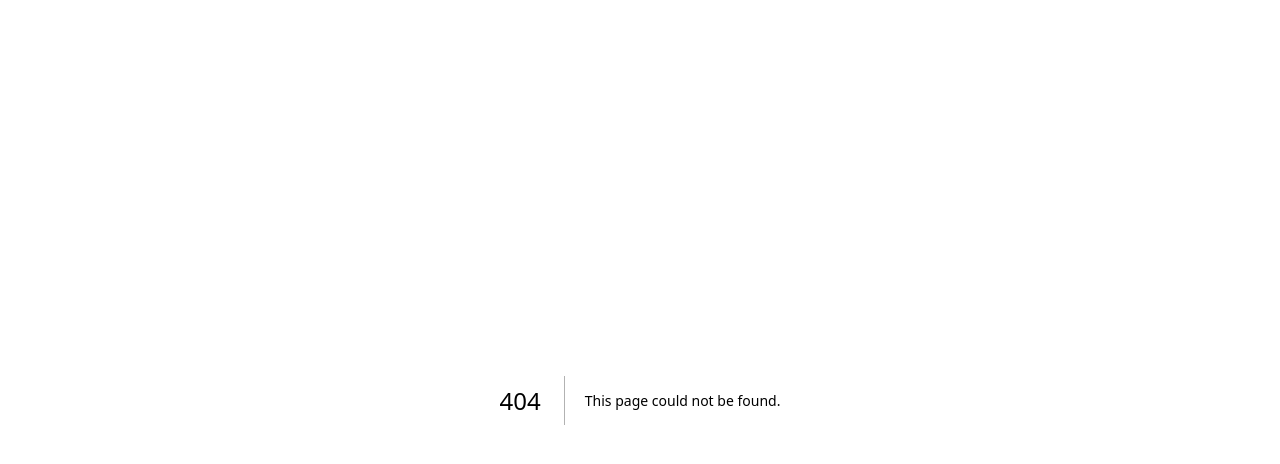
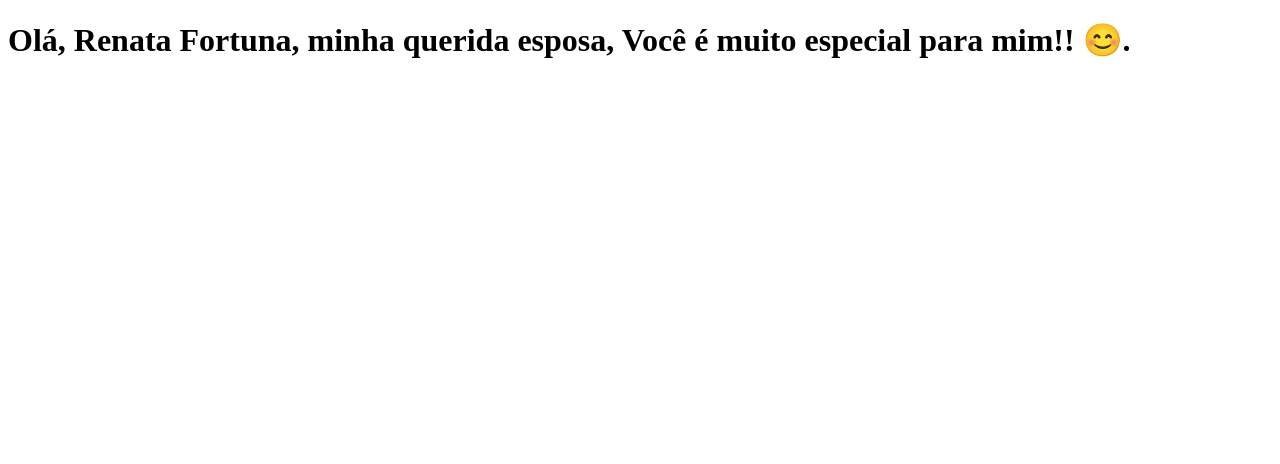
Before and after one commit to sfortuna77/tabnews, a Next.js app: page /renata in a window 1280 px wide. Before the commit this address had no page. Shown: the top 464 px of the page. Built offline with nearby package versions, Linux system fonts and the light colour scheme.

Commit message:
test: correção do texto do desafio

```diff
--- a/pages/produtos/index.js
+++ /dev/null
@@ -1,5 +0,0 @@
-function Produtos() {
-    return <h1>Esta é uma página de Produtos que foi criada para ver como realmente funciona.</h1>
-}
-
-export default Produtos;
--- /dev/null
+++ b/pages/renata/index.js
@@ -0,0 +1,5 @@
+function Renata() {
+    return <h1>Olá, Renata Fortuna, minha querida esposa, Você é muito especial para mim!! 😊.</h1>
+}
+
+export default Renata;
```
